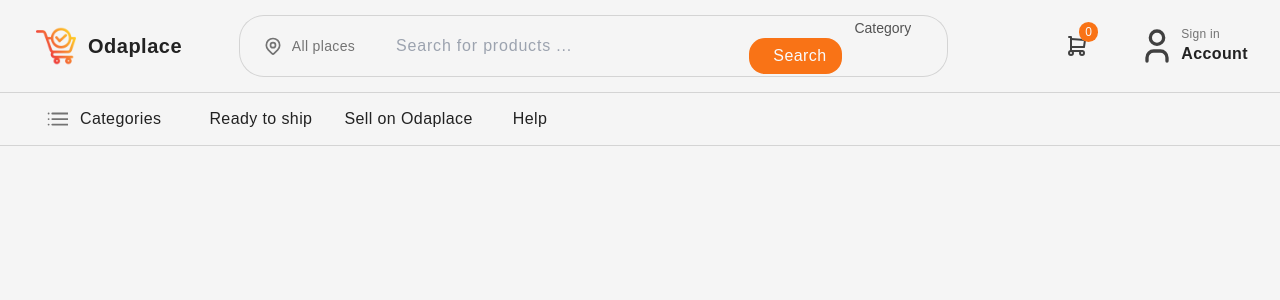
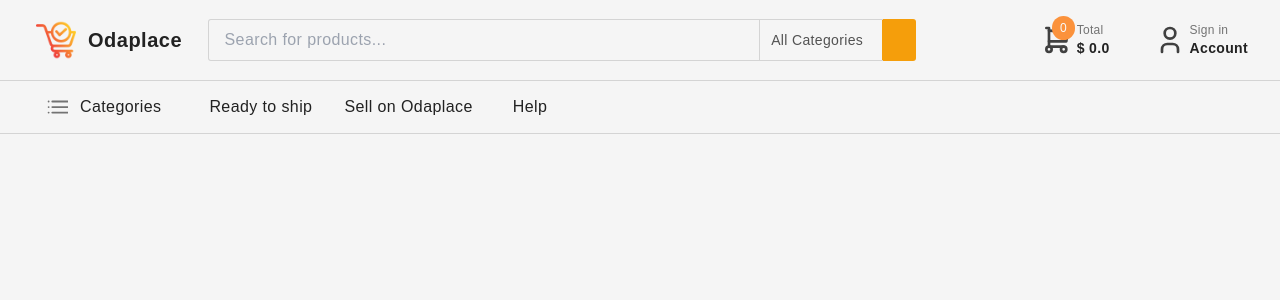
Before and after one commit to Amos-Ditto/Custom-Ecommerce-Application, a Nuxt app in the folder client/: page / in a window 1280 px wide. Shown: the top 300 px of the page. Built offline with nearby package versions, Linux system fonts and the light colour scheme.

Commit message:
chore: Update on Home Design views

```diff
--- a/client/components/Layout/CategoriesSideBar.vue
+++ b/client/components/Layout/CategoriesSideBar.vue
@@ -56,12 +56,17 @@
 <style scoped>
 ul li {
     @apply flex flex-row py-2 px-3 items-center gap-x-2 relative cursor-pointer;
+    background-image: linear-gradient(rgb(245 158 11 /1), rgb(245 158 11 /1));
+    background-position: 0% 50%;
+    background-repeat: no-repeat;
+    background-size: 2px 0%;
+    transition: background-size 0.15s;
 }
 ul li small {
     @apply truncate text-xs 2xl:text-sm tracking-wide font-light text-neutral-600;
 }
-ul li:hover::before {
-    content: '';
-    @apply h-full absolute w-[2px] left-0 bg-amber-500;
+ul li:hover,
+ul li:focus {
+    background-size: 2px 100%;
 }
 </style>
--- a/client/components/Layout/HomeNavBar.vue
+++ b/client/components/Layout/HomeNavBar.vue
@@ -12,32 +12,34 @@
                 <button
                     class="category relative hidden lg:flex flex-row gap-x-1 lg:gap-x-2 items-center justify-between col-span-1 px-1 lg:px-2 xl:px-3 hover:opacity-75 transition duration-200 border-y border-neutral-300"
                 >
-                    <span class="text-base text-neutral-600 truncate capitalize">All Categories</span>
+                    <span class="text-sm text-neutral-600 truncate tracking-wide capitalize">All Categories</span>
                     <div class="i-carbon-chevron-down text-base text-neutral-500"></div>
                 </button>
-                <button class="px-4 bg-amber-500 ring-1 ring-amber-500 hover:bg-orange-500 transition-colors duration-200">
+                <button class="px-4 bg-amber-500 ring-1 ring-amber-500 hover:bg-orange-500 transition-colors duration-200 rounded-r-sm">
                     <div class="i-carbon-search text-base text-gray-50"></div>
                 </button>
             </fieldset>
             <div class="col-span-4 flex flex-row items-center justify-end gap-x-8">
                 <div class="account flex flex-row items-center gap-x-1 relative pl-2 lg:pl-3 cursor-pointer">
                     <div class="icon">
-                        <div class="icon w-10 text-neutral-700">
+                        <div class="icon w-8 text-neutral-700">
                             <IconsAccountIcon />
                         </div>
                     </div>
                     <div class="flex flex-col gap-y-0">
                         <small
-                            class="text-xs font-light text-neutral-500 tracking-wide flex flex-row items-center transition-colors duration-200"
+                            class="text-xs font-light text-neutral-500 tracking-wide flex flex-row gap-x-0.5 items-center transition-colors duration-200"
                             >Sign in
                             <div class="i-carbon-chevron-down"></div
                         ></small>
-                        <small class="text-base font-bold text-dark tracking-wide">Account</small>
+                        <small class="text-sm font-bold text-dark tracking-wide">Account</small>
                     </div>
                 </div>
-                <div class="cart flex flex-row items-center gap-x-1 relative pl-2 lg:pl-3 cursor-pointer">
+                <div
+                    class="cart flex flex-row items-center gap-x-1 relative pl-2 lg:pl-3 cursor-pointer hover:opacity-80 transition duration-200"
+                >
                     <div class="icon">
-                        <div class="icon w-10 text-neutral-700 relative">
+                        <div class="icon w-8 text-neutral-700 relative transition-colors duration-200">
                             <IconsCartIcon />
                             <div
                                 class="count -top-2 -right-0.5 absolute px-2 py-1 bg-orange-400 rounded-full flex items-center justify-center"
@@ -51,7 +53,7 @@
                             class="text-xs font-light text-neutral-500 tracking-wide flex flex-row items-center transition-colors duration-200"
                             >Total</small
                         >
-                        <small class="text-base font-bold text-dark tracking-wide">$ 0.0</small>
+                        <small class="text-sm font-bold text-dark tracking-wide">$ 0.0</small>
                     </div>
                 </div>
             </div>
@@ -61,7 +63,7 @@
 
 <style scoped>
 .nav-links input[type='search'] {
-    @apply w-full px-4 ring-1 ring-neutral-300 text-base text-dark tracking-wide outline-none bg-inherit;
+    @apply w-full px-4 ring-1 ring-neutral-300 text-base text-dark tracking-wide outline-none bg-inherit rounded-l-sm;
 }
 .nav-links input[type='search'],
 .nav-links button {
@@ -69,6 +71,9 @@
 }
 
 .account:hover small {
-    @apply first:text-amber-600;
+    @apply first:text-amber-500;
+}
+.cart:hover .icon {
+    @apply text-amber-500;
 }
 </style>
--- a/client/components/Layout/TopNavbar.vue
+++ b/client/components/Layout/TopNavbar.vue
@@ -1,61 +1,48 @@
 <template>
     <div class="w-full grid grid-cols-10 px-2 sm:px-4 xl:px-8 2xl:px-12 py-2.5 sm:py-4 border-b border-neutral-300">
-        <div class="left col-span-3 sm:col-span-7 2xl:col-span-6 grid grid-cols-8 lg:grid-cols-6 gap-x-3 items-center">
+        <div class="left col-span-3 sm:col-span-7 2xl:col-span-6 grid grid-cols-8 lg:grid-cols-6 gap-x-4 items-center">
             <NuxtLink to="/" class="label flex flex-row gap-x-2 items-center col-span-8 md:col-span-1">
                 <img src="@/assets/images/Logo.webp" alt="" class="w-12 lg:w-14 h-10 lg:h-12 p-1" />
                 <span class="text-dark text-lg lg:text-xl font-semibold tracking-wide">Odaplace</span>
             </NuxtLink>
-            <div
-                class="search col-span-7 lg:col-span-5 hidden md:grid grid-cols-10 gap-x-2 w-full ml-16 rounded-3xl ring-1 ring-neutral-300 px-0.5 py-0.5 2xl:py-1"
-            >
-                <div
-                    class="location col-span-2 flex flex-row justify-between items-center relative px-2 xl:px-3 hover:opacity-75 transition duration-200 cursor-pointer"
+            <fieldset class="col-span-5 search-bar flex flex-row w-full items-center h-8 ml-8">
+                <input type="search" name="search" id="search" placeholder="Search for products..." />
+                <button
+                    class="category relative hidden lg:flex flex-row gap-x-1 lg:gap-x-2 items-center justify-between col-span-1 px-1 lg:px-2 xl:px-3 hover:opacity-75 transition duration-200 border-y border-neutral-300"
                 >
-                    <div class="w-4 xl:w-5 h-4 xl:h-5 items-center flex justify-center text-neutral-500">
-                        <IconsLeafletIcon />
-                    </div>
-                    <span class="text-xs xl:text-sm text-neutral-500 tracking-wide flex truncate">All places</span>
-                    <div class="i-carbon-chevron-down text-sm xl:text-base text-neutral-500"></div>
-                </div>
-                <div class="input flex flex-row items-center col-span-6 lg:col-span-5">
-                    <input type="search" name="search-bar" id="search-bar" placeholder="Search for products ..." />
-                </div>
-                <div class="submit col-span-2 lg:col-span-3 relative grid grid-cols-1 lg:grid-cols-2 px-1 items-center justify-end">
-                    <div
-                        class="category relative hidden lg:flex flex-row gap-x-1 lg:gap-x-2 items-center justify-between col-span-1 px-1 lg:px-2 xl:px-3 cursor-pointer hover:opacity-75 transition duration-200"
-                    >
-                        <span class="text-xs xl:text-sm text-neutral-600 truncate capitalize">Category</span>
-                        <div class="i-carbon-chevron-down text-base text-neutral-500"></div>
-                    </div>
-                    <div class="search-btn col-span-1 flex items-center flex-row justify-end">
-                        <button
-                            class="bg-orange-500 hover:opacity-80 px-2.5 xl:px-4 py-1.5 text-gray-50 tracking-wide text-sm xl:text-base rounded-2xl flex flex-row items-center gap-x-1 xl:gap-x-2 transition duration-200"
-                        >
-                            <div class="i-carbon-search"></div>
-                            Search
-                        </button>
-                    </div>
-                </div>
-            </div>
+                    <span class="text-sm text-neutral-600 truncate tracking-wide capitalize">All Categories</span>
+                    <div class="i-carbon-chevron-down text-base text-neutral-500"></div>
+                </button>
+                <button class="px-4 bg-amber-500 ring-1 ring-amber-500 hover:bg-orange-500 transition-colors duration-200 rounded-r-sm">
+                    <div class="i-carbon-search text-base text-gray-50"></div>
+                </button>
+            </fieldset>
         </div>
         <div class="right col-span-7 sm:col-span-3 2xl:col-span-4 flex flex-row gap-x-2 items-center justify-end">
             <div class="nav-actions flex flex-row gap-x-4 lg:gap-x-8 px-3 sm:mr-2 items-center">
-                <div
-                    class="cart flex flex-row items-center justify-center relative cursor-pointer rounded-full p-1 hover:bg-gray-200 transition duration-200"
-                >
-                    <div class="icon w-6 h-6 text-neutral-700">
-                        <IconsCartIcon />
+                <div class="cart flex flex-row items-center gap-x-1 relative pl-2 lg:pl-3 cursor-pointer">
+                    <div class="icon">
+                        <div class="icon w-8 text-neutral-700 relative">
+                            <IconsCartIcon />
+                            <div
+                                class="count -top-2 -right-0.5 absolute px-2 py-1 bg-orange-400 rounded-full flex items-center justify-center"
+                            >
+                                <small class="text-xs text-gray-50">0</small>
+                            </div>
+                        </div>
                     </div>
-                    <div
-                        class="cart-count absolute -right-[15%] -top-1/4 py-0.5 px-1.5 rounded-full bg-orange-500 flex items-center justify-center"
-                    >
-                        <small class="text-xs text-gray-50">0</small>
+                    <div class="flex flex-col gap-y-0">
+                        <small
+                            class="text-xs font-light text-neutral-500 tracking-wide flex flex-row items-center transition-colors duration-200"
+                            >Total</small
+                        >
+                        <small class="text-sm font-bold text-dark tracking-wide">$ 0.0</small>
                     </div>
                 </div>
             </div>
             <div class="account flex flex-row items-center gap-x-1 relative pl-2 lg:pl-3 cursor-pointer">
                 <div class="icon">
-                    <div class="icon w-10 text-neutral-700">
+                    <div class="icon w-8 text-neutral-700">
                         <IconsAccountIcon />
                     </div>
                 </div>
@@ -65,7 +52,7 @@
                         >Sign in
                         <div class="i-carbon-chevron-down"></div
                     ></small>
-                    <small class="text-base font-bold text-dark tracking-wide">Account</small>
+                    <small class="text-sm font-bold text-dark tracking-wide">Account</small>
                 </div>
             </div>
         </div>
@@ -73,6 +60,17 @@
 </template>
 
 <style scoped>
+fieldset input[type='search'] {
+    @apply w-full px-4 ring-1 ring-neutral-300 text-base text-dark tracking-wide outline-none bg-inherit rounded-l-sm;
+}
+fieldset input[type='search'],
+fieldset button {
+    @apply h-full box-content py-1;
+}
+
+.account:hover small {
+    @apply first:text-amber-600;
+}
 .account:hover small {
     @apply first:text-amber-600;
 }
@@ -80,21 +78,4 @@
     content: '';
     @apply absolute left-0 h-3/4 w-[1px] bg-gray-400;
 }
-.location::before {
-    content: '';
-    @apply absolute right-0 h-3/4 w-[1px] bg-neutral-300;
-}
-.submit::before {
-    content: '';
-    @apply absolute left-0 h-3/4 w-[1px] bg-neutral-300;
-}
-
-.category::after {
-    content: '';
-    @apply absolute right-1.5 h-3/4 w-[1px] bg-neutral-300;
-}
-
-.search input {
-    @apply px-1 lg:px-3 text-dark tracking-wider text-base py-1.5 outline-none bg-inherit w-full;
-}
 </style>
```
Also changed, not shown: client/pages/splash.vue (+10 -4 lines).
